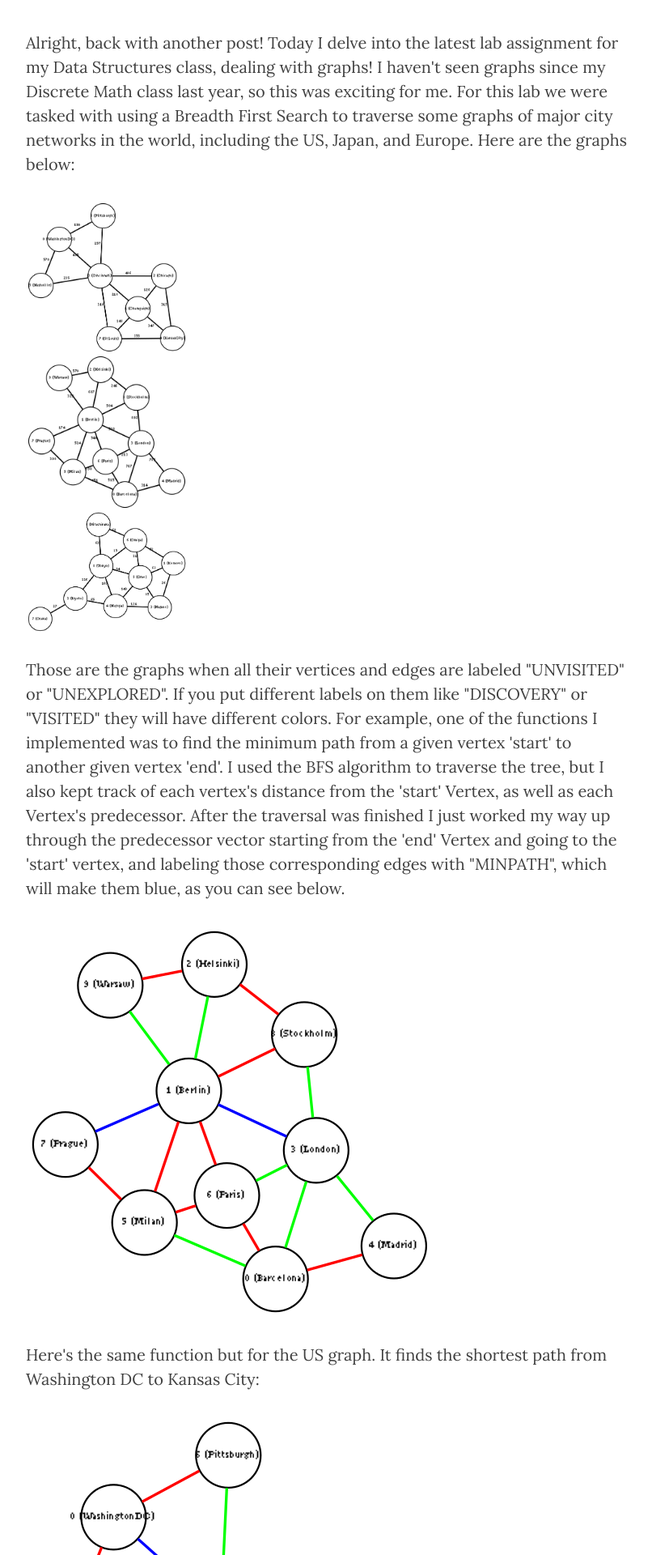
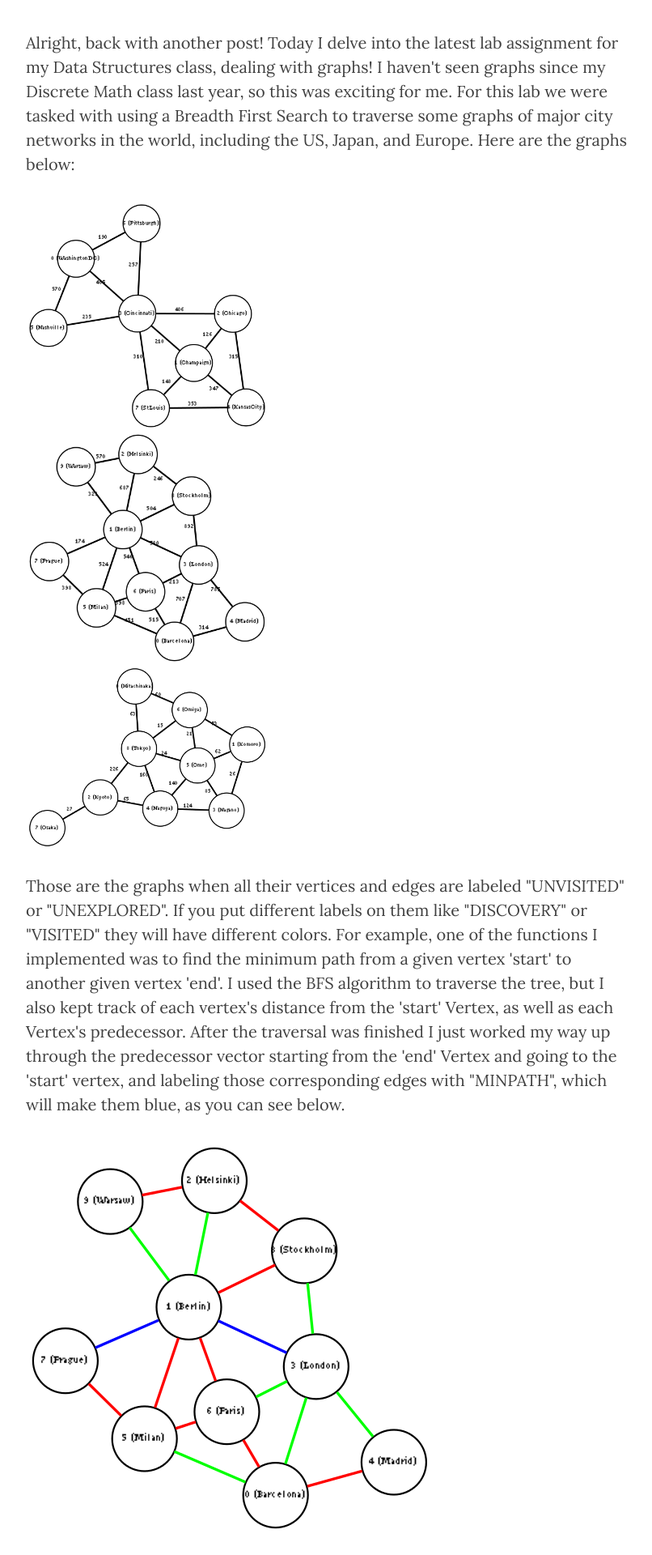
Before and after one commit to cjang5/blog, a Jekyll site: the page built from _posts/2014-12-05-glamorous-graphs.markdown, in a window 1280 px wide. Shown: the part 518-2438 px from the top of the page at 81% size, without its empty margins (233-1039 px from the left). Built offline with Jekyll 4.4.1, drawn with Linux system fonts in a browser that asks for light colours; nearby versions of some CDN libraries.

Commit message:
Update 2014-12-05-glamorous-graphs.markdown

```diff
--- a/_posts/2014-12-05-glamorous-graphs.markdown
+++ b/_posts/2014-12-05-glamorous-graphs.markdown
@@ -9,7 +9,7 @@ header-img: "img/posts/post-06/post-06-bg.png"
 
 <p>Alright, back with another post! Today I delve into the latest lab assignment for my Data Structures class, dealing with graphs! I haven't seen graphs since my Discrete Math class last year, so this was exciting for me. For this lab we were tasked with using a Breadth First Search to traverse some graphs of major city networks in the world, including the US, Japan, and Europe. Here are the graphs below: </p>
 
-<img class="img-responsive" src="{{ site.baseurl }}/img/posts/post-06/united-states-mst.png" align="middle" style="width:200px"> <img class="img-responsive" src="{{ site.baseurl }}/img/posts/post-06/europe.png" align="middle" style="width:200px"> <img class="img-responsive" src="{{ site.baseurl }}/img/posts/post-06/japan.png" align="middle" style="width:200px">
+<p> <img class="img-responsive" src="{{ site.baseurl }}/img/posts/post-06/united-states-mst.png" align="middle" style="width:300px"> <img class="img-responsive" src="{{ site.baseurl }}/img/posts/post-06/europe.png" align="middle" style="width:300px"> <img class="img-responsive" src="{{ site.baseurl }}/img/posts/post-06/japan.png" align="middle" style="width:300px"> </p>
 
 <p> Those are the graphs when all their vertices and edges are labeled "UNVISITED" or "UNEXPLORED". If you put different labels on them like "DISCOVERY" or "VISITED" they will have different colors. For example, one of the functions I implemented was to find the minimum path from a given vertex 'start' to another given vertex 'end'. I used the BFS algorithm to traverse the tree, but I also kept track of each vertex's distance from the 'start' Vertex, as well as each Vertex's predecessor. After the traversal was finished I just worked my way up through the predecessor vector starting from the 'end' Vertex and going to the 'start' vertex, and labeling those corresponding edges with "MINPATH", which will make them blue, as you can see below. </p>
 
```
